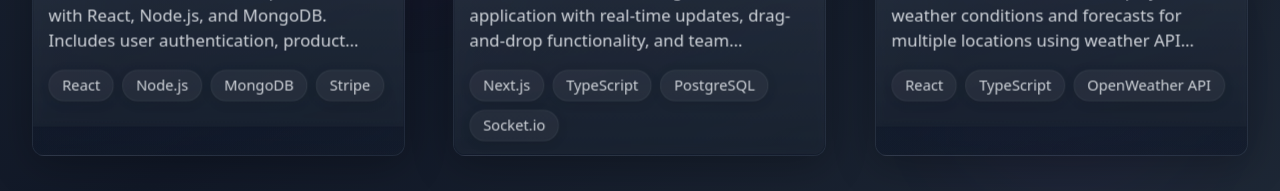
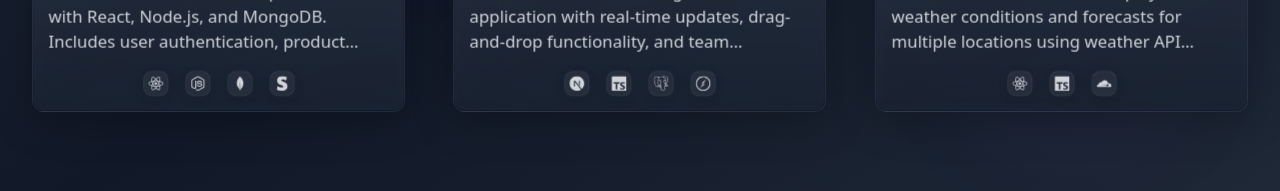
Before and after one commit to abuyork/Portfolio, a React (Vite) app: page / in a window 1280 px wide. Shown: the part 2286-2477 px from the top of the page. Built offline with nearby package versions, Linux system fonts and the light colour scheme; a web font is replaced by a local one.

Commit message:
Project Modified

```diff
--- a/src/components/Projects.tsx
+++ b/src/components/Projects.tsx
@@ -7,6 +7,11 @@
 import { motion, useScroll, useMotionValue, useSpring } from 'framer-motion';
 import { fadeIn, slideInFromBottom } from '../utils/animations';
 import { useRef } from 'react';
+import {
+  ReactIcon, NodeIcon, MongoDbIcon, StripeIcon,
+  NextJsIcon, TypeScriptIcon, PostgreSqlIcon, SocketIoIcon,
+  OpenWeatherIcon
+} from '../utils/TechIcons';
 
 const Projects = () => {
   const containerRef = useRef<HTMLDivElement>(null);
@@ -23,7 +28,12 @@
       icon: ShoppingCart,
       description: 'A full-featured e-commerce platform built with React, Node.js, and MongoDB. Includes user authentication, product management, and payment integration.',
       image: 'https://images.unsplash.com/photo-1557821552-17105176677c?ixlib=rb-1.2.1&auto=format&fit=crop&w=1000&q=80',
-      technologies: ['React', 'Node.js', 'MongoDB', 'Stripe'],
+      technologies: [
+        { icon: ReactIcon, name: 'React' },
+        { icon: NodeIcon, name: 'Node.js' },
+        { icon: MongoDbIcon, name: 'MongoDB' },
+        { icon: StripeIcon, name: 'Stripe' }
+      ],
       github: 'https://github.com',
       demo: 'https://demo.com',
     },
@@ -32,7 +42,12 @@
       icon: ListTodo,
       description: 'A collaborative task management application with real-time updates, drag-and-drop functionality, and team collaboration features.',
       image: 'https://images.unsplash.com/photo-1507925921958-8a62f3d1a50d?ixlib=rb-1.2.1&auto=format&fit=crop&w=1000&q=80',
-      technologies: ['Next.js', 'TypeScript', 'PostgreSQL', 'Socket.io'],
+      technologies: [
+        { icon: NextJsIcon, name: 'Next.js' },
+        { icon: TypeScriptIcon, name: 'TypeScript' },
+        { icon: PostgreSqlIcon, name: 'PostgreSQL' },
+        { icon: SocketIoIcon, name: 'Socket.io' }
+      ],
       github: 'https://github.com',
       demo: 'https://demo.com',
     },
@@ -41,7 +56,11 @@
       icon: Cloud,
       description: 'A weather dashboard that displays current weather conditions and forecasts for multiple locations using weather API integration.',
       image: 'https://images.unsplash.com/photo-1592210454359-9043f067919b?ixlib=rb-1.2.1&auto=format&fit=crop&w=1000&q=80',
-      technologies: ['React', 'TypeScript', 'OpenWeather API'],
+      technologies: [
+        { icon: ReactIcon, name: 'React' },
+        { icon: TypeScriptIcon, name: 'TypeScript' },
+        { icon: OpenWeatherIcon, name: 'Weather API' }
+      ],
       github: 'https://github.com',
       demo: 'https://demo.com',
     },
@@ -326,37 +345,36 @@
                   <p className="text-gray-300 mb-4 line-clamp-3 group-hover:text-gray-200 transition-colors duration-200">
                     {project.description}
                   </p>
-                  <div className="flex flex-wrap gap-2">
+                  <div className="flex flex-wrap items-center justify-center gap-4 mt-4">
                     {project.technologies.map((tech, techIndex) => (
-                      <motion.span
+                      <motion.div
                         key={techIndex}
                         whileHover={{
-                          scale: 1.05,
+                          scale: 1.1,
                           y: -2
                         }}
-                        className="px-3 py-1 text-sm font-medium rounded-full
-                          relative overflow-hidden group/badge
-                          bg-white/5 text-gray-300
-                          border border-white/5
-                          hover:bg-blue-500/10 hover:text-blue-400 hover:border-blue-500/20
-                          transition-all duration-200
+                        className="relative group/tech"
+                      >
+                        <div className="w-6 h-6 rounded-lg bg-white/5 p-1
+                          hover:bg-blue-500/10 transition-all duration-200
+                          border border-white/5 hover:border-blue-500/20
                           shadow-[0_2px_10px_rgba(0,0,0,0.1)]
-                          hover:shadow-[0_2px_15px_rgba(59,130,246,0.2)]"
-                      >
-                        {/* Gradient glow effect */}
-                        <span className="absolute inset-0 bg-gradient-to-r from-blue-500/0 via-blue-500/30 to-purple-500/0
-                          opacity-0 group-hover/badge:opacity-100 transition-opacity duration-300
-                          blur-md -z-10"
-                        />
+                          hover:shadow-[0_2px_15px_rgba(59,130,246,0.2)]
+                          flex items-center justify-center"
+                        >
+                          <tech.icon className="w-full h-full text-gray-300 group-hover/tech:text-blue-400
+                            transition-colors duration-200" />
+                        </div>
 
-                        {/* Shimmer effect */}
-                        <span className="absolute inset-0 bg-gradient-to-r from-transparent via-white/10 to-transparent
-                          translate-x-[-100%] group-hover/badge:translate-x-[100%] transition-transform duration-1000
-                          -z-10"
-                        />
-
-                        {tech}
-                      </motion.span>
+                        {/* Tooltip */}
+                        <div className="absolute -top-8 left-1/2 -translate-x-1/2 px-2 py-1
+                          bg-gray-900 text-white text-xs rounded-md opacity-0
+                          group-hover/tech:opacity-100 transition-opacity duration-200
+                          pointer-events-none whitespace-nowrap"
+                        >
+                          {tech.name}
+                        </div>
+                      </motion.div>
                     ))}
                   </div>
                 </motion.div>
--- /dev/null
+++ b/src/utils/TechIcons.tsx
@@ -0,0 +1,16 @@
+import {
+  SiReact, SiNodedotjs, SiMongodb, SiStripe,
+  SiNextdotjs, SiTypescript, SiPostgresql, SiSocketdotio,
+  SiCloudflare
+} from 'react-icons/si';
+
+// Re-export the icons as components that accept SVGProps
+export const ReactIcon = SiReact;
+export const NodeIcon = SiNodedotjs;
+export const MongoDbIcon = SiMongodb;
+export const StripeIcon = SiStripe;
+export const NextJsIcon = SiNextdotjs;
+export const TypeScriptIcon = SiTypescript;
+export const PostgreSqlIcon = SiPostgresql;
+export const SocketIoIcon = SiSocketdotio;
+export const OpenWeatherIcon = SiCloudflare;
```
